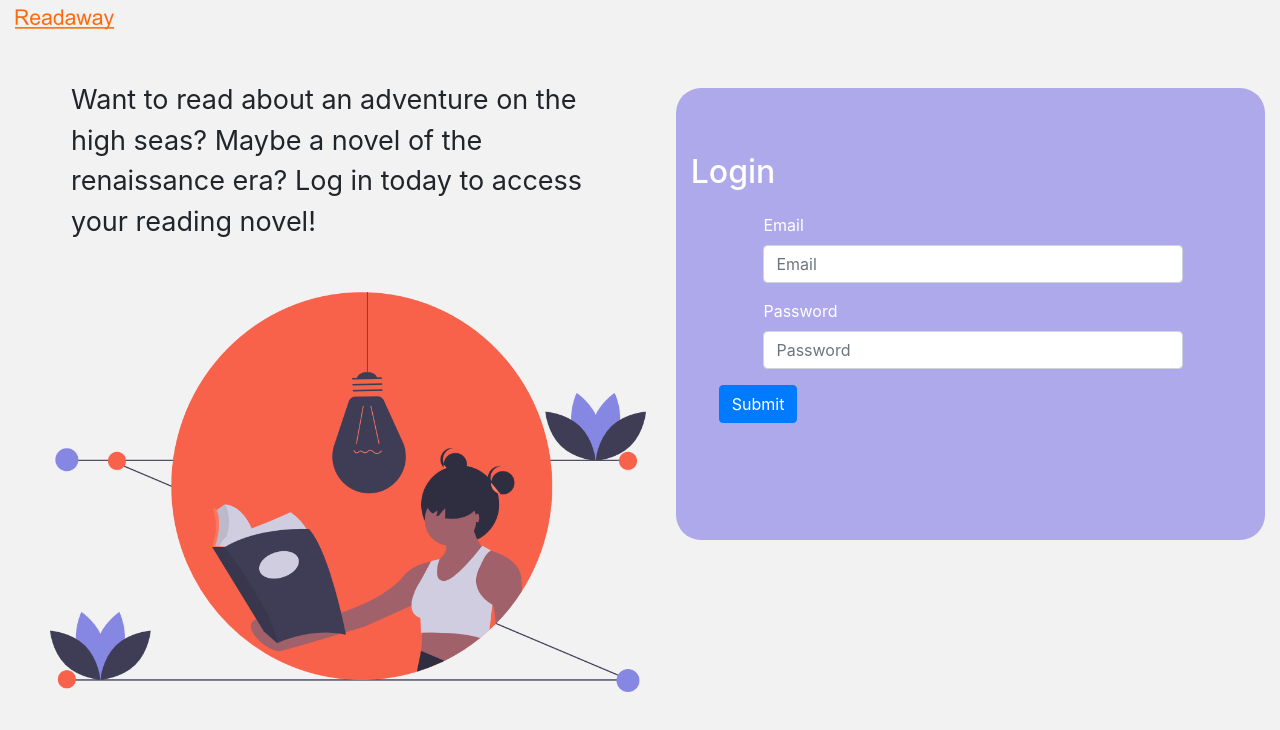
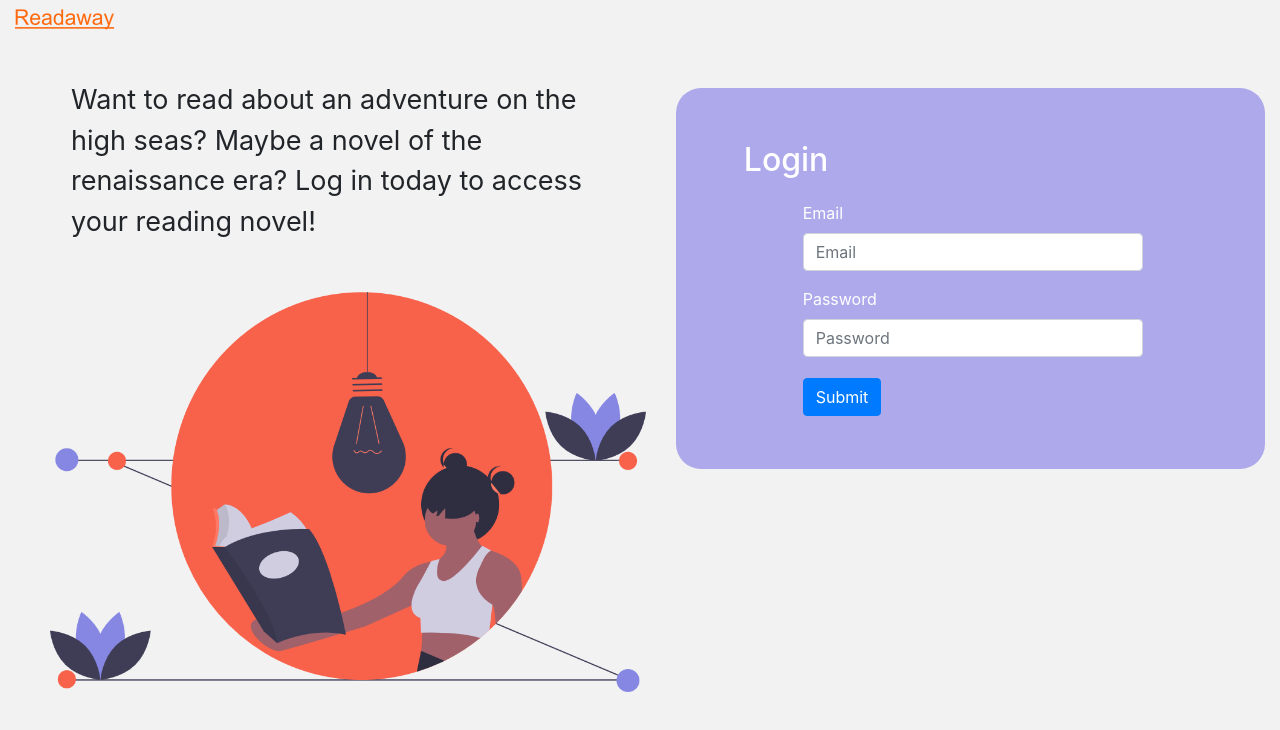
Before and after one commit to cyberangel99/LoginSignup, a Next.js app: page / in a window 1280 px wide. Shown: the top 730 px of the page. Built offline with nearby package versions, Linux system fonts and the light colour scheme.

Commit message:
Formik
form validated with Formik and Yup

```diff
--- a/assets/custom.scss
+++ b/assets/custom.scss
@@ -14,14 +14,13 @@
 .login_form {
   width: 100%;
   margin-top: 15%;
-  padding-top: 11%;
-  padding-bottom: 20%;
+  padding: 9%;
   background-color: #ada9ea;
   border-radius: 25px;
 }
 .button {
   margin-left: 13%;
-  margin-left: 5%;
+  margin-top: 5px;
 }
 .mb-0 {
   margin-bottom: 0 !important;
--- a/components/ValidateLogin.js
+++ b/components/ValidateLogin.js
@@ -8,10 +8,14 @@ const ValidateLogin = () => {
     email: yup.string().email().required(),
     password: yup.string().min(6).max(12).required()
   });
+  const formSubmit = (values, { resetForm }) => {
+    console.log(values);
+  };
 
   return (
     <Formik
-      validateSchema={schema}
+      validationSchema={schema}
+      onSubmit={formSubmit}
       initialValues={{
         email: '',
         password: ''
@@ -28,12 +32,15 @@ const ValidateLogin = () => {
                   <Form.Control
                     type="email"
                     name="email"
+                    placeholder="Email"
                     value={values.email}
+                    isValid={touched.email && !errors.email}
+                    isInvalid={touched.email && errors.email}
                     onChange={handleChange}
-                    isValid={touched.email && !errors.email}
-                    placeholder="Email"
                   />
-                  <Form.Control.Feedback>Looks good!</Form.Control.Feedback>
+                  <Form.Control.Feedback type="invalid">
+                    {errors.email}
+                  </Form.Control.Feedback>
                 </Form.Group>
               </Col>
               <Col md={12}>
@@ -42,13 +49,17 @@ const ValidateLogin = () => {
                   <Form.Control
                     type="password"
                     name="password"
+                    placeholder="Password"
                     value={values.password}
+                    isValid={touched.password && !errors.password}
+                    isInvalid={touched.password && errors.password}
                     onChange={handleChange}
-                    isValid={touched.password && !errors.password}
-                    placeholder="Password"
                   />
+                  <Form.Control.Feedback type="invalid">
+                    {errors.password}
+                  </Form.Control.Feedback>
                 </Form.Group>
-                <Button variant="primary" className="button">
+                <Button variant="primary" type="submit" className="button">
                   Submit
                 </Button>{' '}
               </Col>
```
